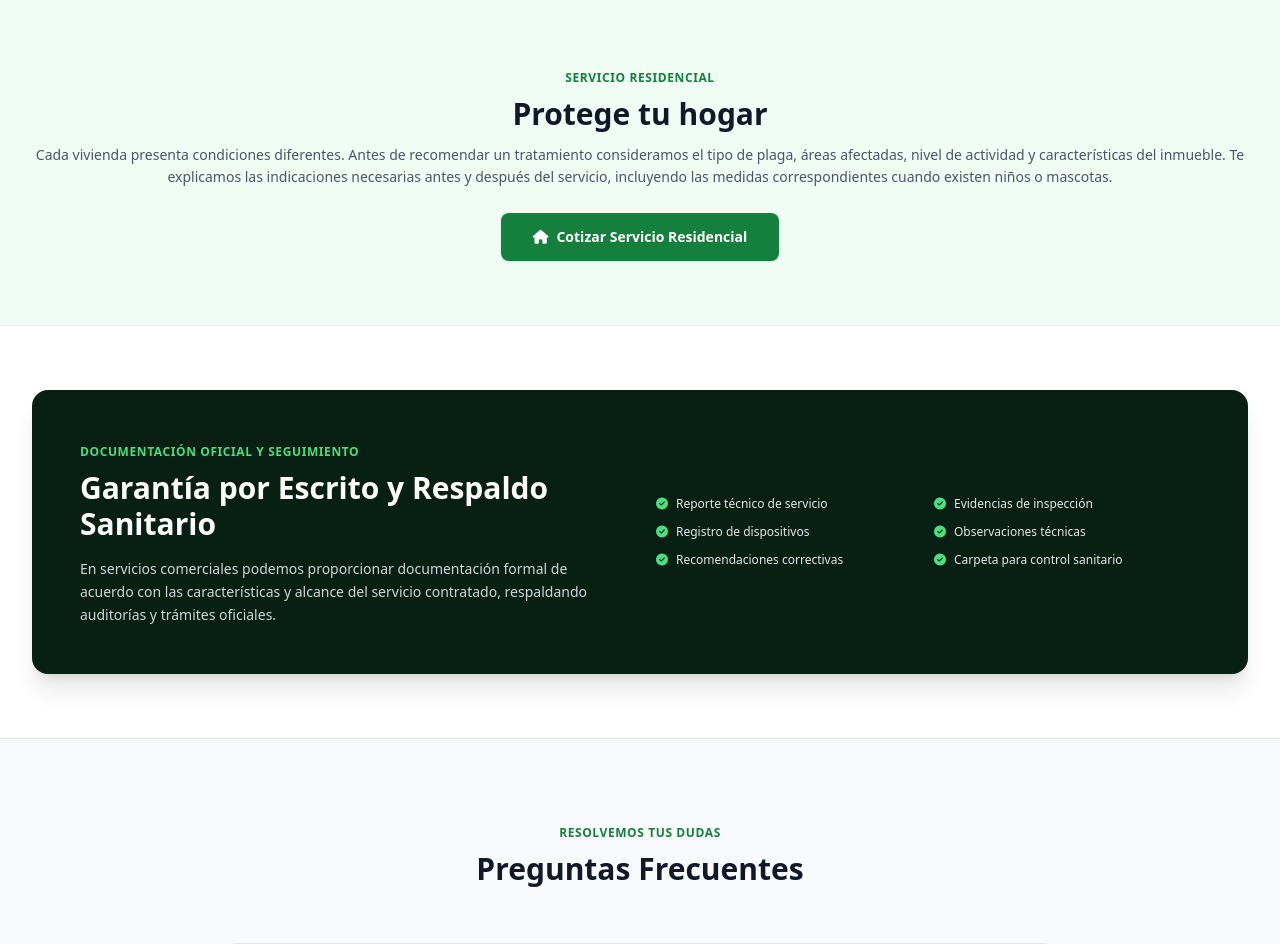
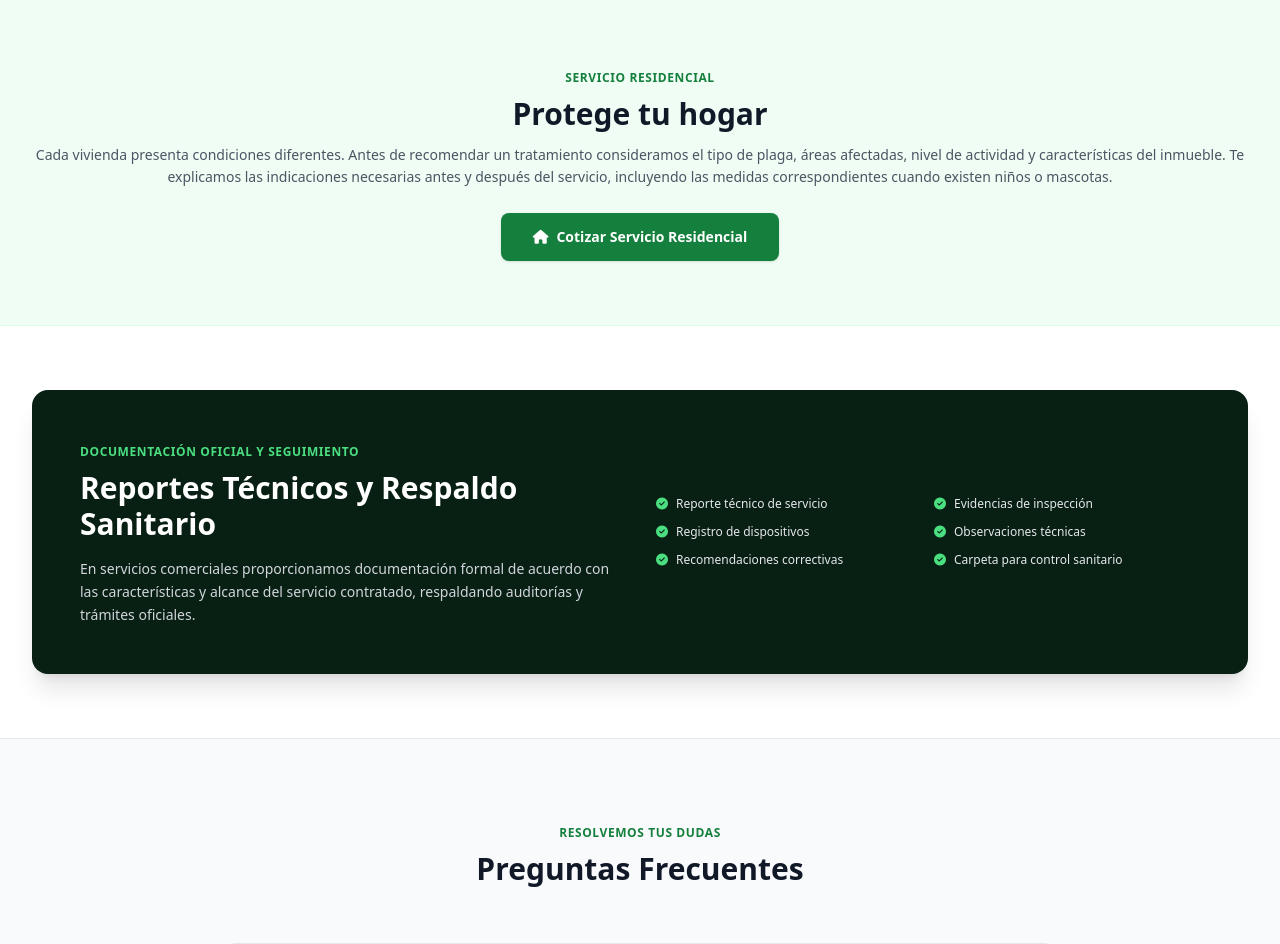
Before and after one commit to oscardavilam-debug/control-plagas-bot, a Flask app: page / in a window 1280 px wide. Shown: the part 3305-4249 px from the top of the page. Run offline with Flask 3, Linux system fonts and the light colour scheme; some libraries are stand-ins or nearby versions.

Commit message:
Montar logo circular y plantilla definitiva sin garantia por escrito

```diff
--- a/templates/landing.html
+++ b/templates/landing.html
@@ -57,25 +57,26 @@
         </div>
     </div>
 
-    <!-- ENCABEZADO INSTITUCIONAL -->
+    <!-- ENCABEZADO INSTITUCIONAL CON LOGO CIRCULAR -->
     <header class="bg-white sticky top-0 z-40 shadow-sm border-b border-gray-100">
         <div class="max-w-7xl mx-auto px-4 sm:px-6 lg:px-8 h-20 flex justify-between items-center">
-            <div class="flex items-center space-x-3">
-                <div class="w-12 h-12 bg-brand-700 text-white rounded-xl flex items-center justify-center text-2xl shadow-md border border-brand-600">
+            <a href="/" class="flex items-center space-x-3">
+                <img src="/static/logo.png" alt="Fumilab Control de Plagas" class="h-14 w-14 rounded-full object-cover shadow-sm border-2 border-brand-700 bg-white" onerror="this.onerror=null; this.classList.add('hidden'); document.getElementById('logo-fallback-nav').classList.remove('hidden');">
+                <div id="logo-fallback-nav" class="hidden w-12 h-12 bg-brand-700 text-white rounded-xl flex items-center justify-center text-2xl shadow-md border border-brand-600">
                     <i class="fas fa-shield-virus"></i>
                 </div>
                 <div>
                     <span class="text-2xl font-black tracking-tight text-gray-900">FUMILAB</span>
                     <p class="text-[10px] uppercase tracking-widest text-brand-700 font-extrabold">Control Profesional de Plagas</p>
                 </div>
-            </div>
+            </a>
 
             <nav class="hidden md:flex items-center space-x-8 text-sm font-semibold text-gray-600">
                 <a href="#plagas" class="hover:text-brand-700 transition">Tratamientos</a>
                 <a href="#metodo" class="hover:text-brand-700 transition">Metodología MIP</a>
                 <a href="#empresas" class="hover:text-brand-700 transition">Soluciones Comerciales</a>
                 <a href="#residencial" class="hover:text-brand-700 transition">Hogares</a>
-                <a href="#garantia" class="hover:text-brand-700 transition">Póliza y Garantía</a>
+                <a href="#documentacion" class="hover:text-brand-700 transition">Documentación Oficial</a>
                 <a href="#faq" class="hover:text-brand-700 transition">Preguntas Frecuentes</a>
             </nav>
 
@@ -130,7 +131,7 @@
                             <p class="text-[11px] text-gray-300">Seguro para niños y mascotas</p>
                         </div>
                         <div>
-                            <p class="font-bold text-white text-sm"><i class="fas fa-file-contract text-green-400 mr-1"></i> Garantía por Escrito</p>
+                            <p class="font-bold text-white text-sm"><i class="fas fa-file-contract text-green-400 mr-1"></i> Documentación</p>
                             <p class="text-[11px] text-gray-300">Certificados para auditorías</p>
                         </div>
                     </div>
@@ -389,16 +390,16 @@
         </div>
     </section>
 
-    <!-- DOCUMENTACIÓN Y GARANTÍA -->
-    <section id="garantia" class="py-16 bg-white border-b border-gray-200">
+    <!-- DOCUMENTACIÓN Y SEGUIMIENTO TÉCNICO -->
+    <section id="documentacion" class="py-16 bg-white border-b border-gray-200">
         <div class="max-w-7xl mx-auto px-4 sm:px-6 lg:px-8">
             <div class="bg-brand-dark text-white rounded-2xl p-8 sm:p-12 shadow-xl">
                 <div class="grid lg:grid-cols-2 gap-8 items-center">
                     <div>
                         <span class="text-xs font-bold uppercase tracking-wider text-green-400">DOCUMENTACIÓN OFICIAL Y SEGUIMIENTO</span>
-                        <h3 class="text-2xl sm:text-3xl font-bold mt-2 mb-4">Garantía por Escrito y Respaldo Sanitario</h3>
+                        <h3 class="text-2xl sm:text-3xl font-bold mt-2 mb-4">Reportes Técnicos y Respaldo Sanitario</h3>
                         <p class="text-sm text-gray-300 leading-relaxed">
-                            En servicios comerciales podemos proporcionar documentación formal de acuerdo con las características y alcance del servicio contratado, respaldando auditorías y trámites oficiales.
+                            En servicios comerciales proporcionamos documentación formal de acuerdo con las características y alcance del servicio contratado, respaldando auditorías y trámites oficiales.
                         </p>
                     </div>
                     <div class="grid sm:grid-cols-2 gap-3 text-xs text-gray-200">
@@ -467,12 +468,15 @@
         </div>
     </section>
 
-    <!-- PIE DE PÁGINA -->
+    <!-- PIE DE PÁGINA CON LOGO CIRCULAR -->
     <footer class="bg-gray-900 text-gray-400 py-10 text-xs border-t border-gray-800">
         <div class="max-w-7xl mx-auto px-4 sm:px-6 lg:px-8 flex flex-col sm:flex-row justify-between items-center gap-4 text-center sm:text-left">
-            <div>
-                <span class="text-base font-black text-white">FUMILAB CONTROL DE PLAGAS</span>
-                <p class="text-green-400 italic mt-0.5">Resultados que se ven, clientes que se quedan.</p>
+            <div class="flex items-center space-x-3">
+                <img src="/static/logo.png" alt="Fumilab" class="h-10 w-10 rounded-full object-cover border border-gray-700 bg-white" onerror="this.style.display='none'">
+                <div>
+                    <span class="text-base font-black text-white">FUMILAB CONTROL DE PLAGAS</span>
+                    <p class="text-green-400 italic mt-0.5">Resultados que se ven, clientes que se quedan.</p>
+                </div>
             </div>
             <div class="space-y-1">
                 <p><i class="fas fa-map-marker-alt text-green-400 mr-1"></i> Cobertura Técnica: CDMX y Estado de México</p>
```
